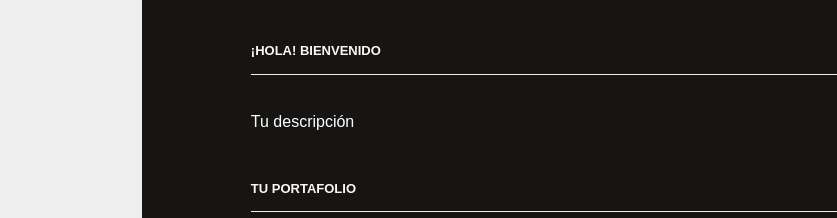
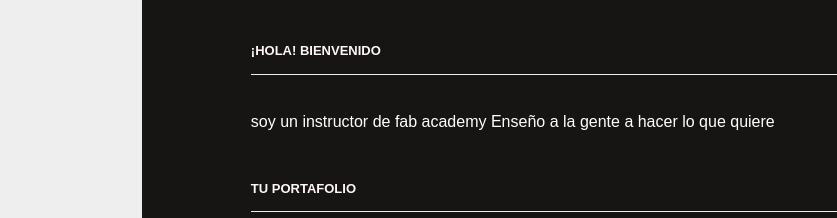
Before and after one commit to fablabMadridCEU/pruebas, a plain HTML site: page index.html in a window 1280 px wide. Shown: the top 218 px of the page, 242-1079 px from the left. Drawn offline with Linux system fonts and the light colour scheme.

Commit message:
commit 04 añadido

```diff
--- a/index.html
+++ b/index.html
@@ -74,7 +74,8 @@
     <div class="bloque">
       <!-- 4º Commit - Tu presentación -->
       <h3>¡Hola! Bienvenido</h3>
-      <p>Tu descripción</p>
+      <p>soy un instructor de fab academy
+ Enseño a la gente a hacer lo que quiere</p>
     </div>
 
     <div class="bloque">
```
